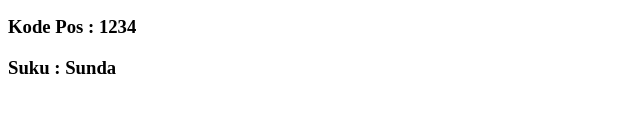
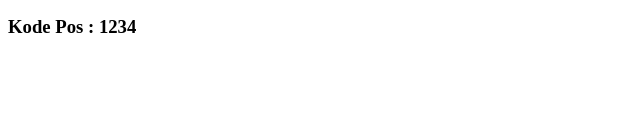
Before and after one commit to Ikhsnmlnn/T4Praktikum, a plain HTML site: page index.html in a window 1280 px wide. Shown: the part 349-462 px from the top of the page, without its empty margins (0-640 px from the left). Drawn offline with Linux system fonts and the light colour scheme.

Commit message:
Menghapus Suku Sunda

```diff
--- a/index.html
+++ b/index.html
@@ -13,6 +13,5 @@
     <h3>Email : ikhsnmlnn@gmail.com</h3>
     <h3>Alamat : Kp. Unsur</h3>
     <h3>Kode Pos : 1234</h3>
-    <h3>Suku : Sunda</h3>
 </body>
 </html>
```
